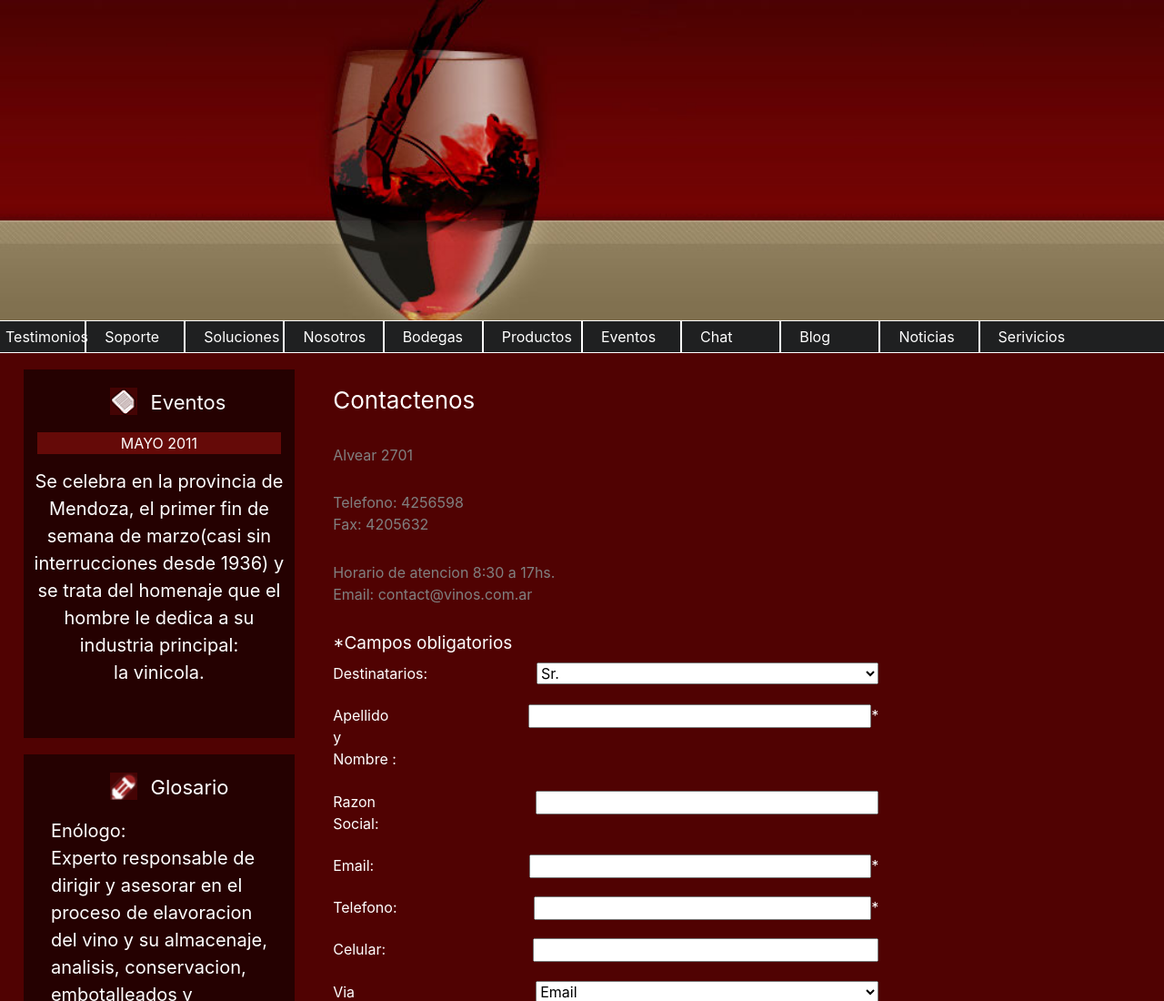
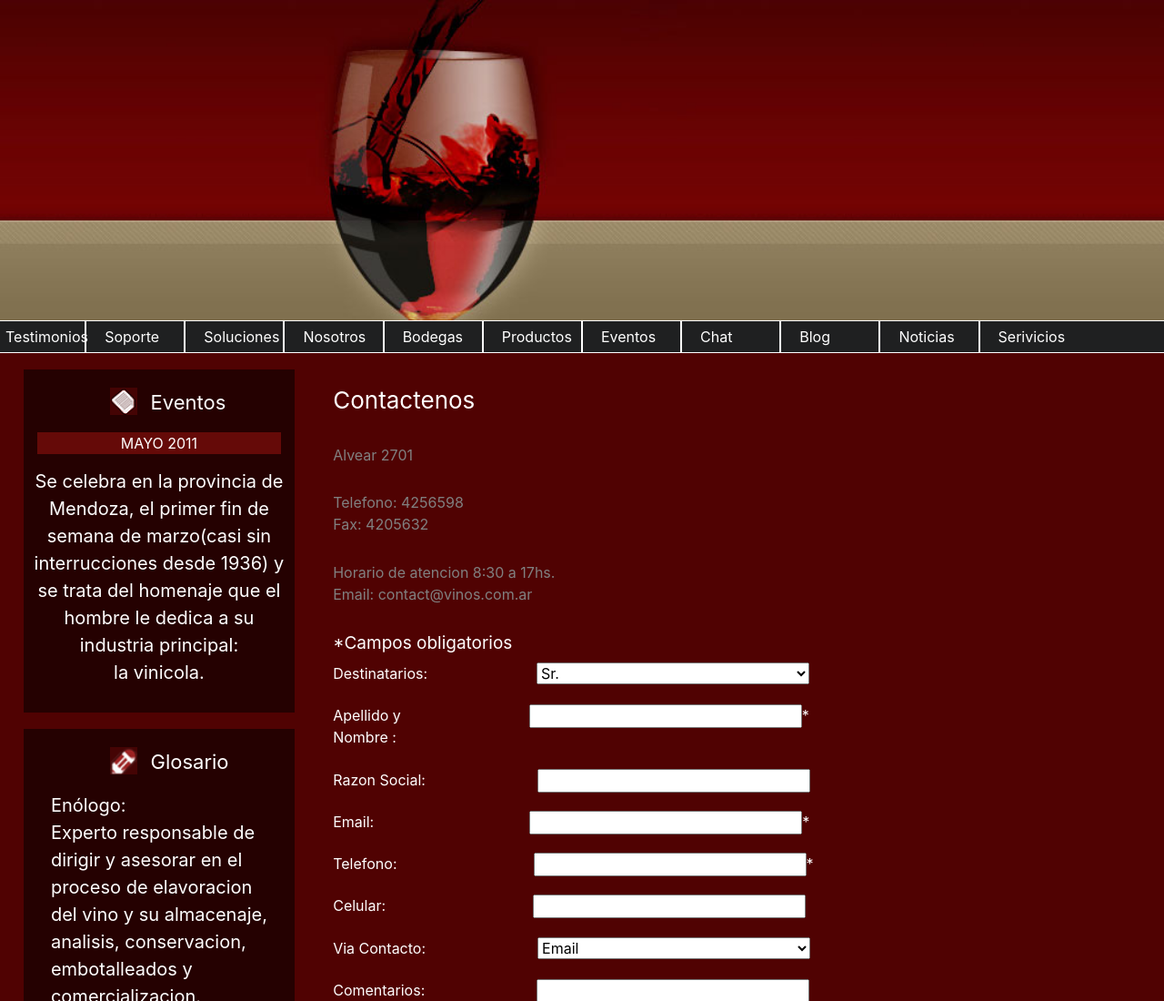
Before and after one commit to jdemaria22/I2, a plain HTML site: page contact.html in a window 1280 px wide. Shown: the top 1100 px of the page at 91% size. Drawn offline with nearby package versions, Linux system fonts and the light colour scheme.

Commit message:
Add files via upload

```diff
--- a/contact.html
+++ b/contact.html
@@ -121,11 +121,11 @@
 			<div class="flexx mejores subtitulos_contact_1">
 				*Campos obligatorios
 			</div>
-			<div class="flexx mejores form_labels">
+			<div class="flexx mejores form_labels" id="0">
 				<p>
 					Destinatarios:
 				</p>
-				<select id="campos_form" name="destinatarios">
+				<select id="campos_form" name="destinatarios" onblur="cargarCheck(0)">
 
 					<option selected>Sr.</option>
 
@@ -135,45 +135,45 @@
 
 				</select>
 			</div>
-			<div class="flexx mejores form_labels">
+			<div class="flexx mejores form_labels" id="1">
 				<p>
 					Apellido y   <br>
 					Nombre :
 				</p>
-				<input id="campos_form_text" type="text" name="Nombre">
+				<input id="campos_form_text" type="text" name="Nombre" onblur="cargarCheck(1)">
 				<p>*</p>
 			</div>
-			<div class="flexx mejores form_labels">
+			<div class="flexx mejores form_labels" id="2">
 				<p>
 					Razon Social:
 				</p>
-				<input id="campos_form_text_razon" type="text" name="Razon">
+				<input id="campos_form_text_razon" type="text" style="text-transform:uppercase;" value="" onblur="cargarCheck(2)" onkeyup="javascript:this.value=this.value.toUpperCase();" name="Razon">
 			</div>
-			<div class="flexx mejores form_labels">
+			<div class="flexx mejores form_labels" id="3">
 				<p>
 					Email:
 				</p>
-				<input id="campos_form_text_email" type="text" name="Email">
+				<input id="campos_form_text_email" type="text" onblur="cargarCheck(3)" name="Email">
 				<p>*</p>
 			</div>
-			<div class="flexx mejores form_labels">
+			<div class="flexx mejores form_labels" id="4">
 				<p>
 					Telefono:
 				</p>
-				<input id="campos_form_text_telefono" type="tel" name="Telefono">
+				<input id="campos_form_text_telefono" type="tel" name="Telefono" onblur="cargarCheck(4)">
 				<p>*</p>
 			</div>
-			<div class="flexx mejores form_labels">
+			<div class="flexx mejores form_labels" id="5">
 				<p>
 					Celular:
 				</p>
-				<input id="campos_form_text_celular" type="tel" name="Celular">
+				<input id="campos_form_text_celular" type="tel" name="Celular" onblur="cargarCheck(5)">
 			</div>
-			<div class="flexx mejores form_labels">
+			<div class="flexx mejores form_labels" id="6">
 				<p>
 					Via Contacto:
 				</p>
-				<select id="campos_form_text_contacto" name="contacto">
+				<select id="campos_form_text_contacto" name="contacto" onblur="cargarCheck(6)">
 
 					<option selected>Email</option>
 
@@ -251,6 +251,36 @@
 			}
 		}
 
+		function cargarCheck(id) {
+			var elemento = document.getElementById(id.toString());
+			if (elemento.getElementsByTagName("span").length > 0) {
+
+			}  else {
+				if (id == 1 || id == 3 || id == 4 ){
+					if (id == 1) {
+						if (validarNombre($('#campos_form_text').val())){
+							document.getElementById(id.toString()).innerHTML += "<span>&#10004;</span>";
+						}
+						else
+						{document.getElementById(id.toString()).innerHTML += "<span>&#10008;</span>";}
+					}
+
+
+					if (id == 3 ) {
+						if ($('#campos_form_text_email').val().length > 0 && validarMail($('#campos_form_text_email').val())){
+							document.getElementById(id.toString()).innerHTML += "<span>&#10004;</span>";
+						} else {document.getElementById(id.toString()).innerHTML += "<span>&#10008;</span>";}
+					}
+
+					if (id == 4 ){
+						if ($('#campos_form_text_telefono').val().length > 0 && validarTelefono($('#campos_form_text_telefono').val())){
+							document.getElementById(id.toString()).innerHTML += "<span>&#10004;</span>";
+						} else {document.getElementById(id.toString()).innerHTML += "<span>&#10008;</span>";}
+					}
+
+				} else {document.getElementById(id.toString()).innerHTML += "<span style='margin-left:1%;'>&#10004;</span>";}
+			}
+		}
 
 	</script>
 	<!-- Optional JavaScript !!!!!BOOTSTRAT!!!!! -->
--- a/style.css
+++ b/style.css
@@ -202,7 +202,7 @@
 }
 #campos_form{
   margin-left: 20%;
-  width: 64%;
+  width: 50%;
   height: 100%;
 }
 .form_labels{
@@ -211,37 +211,37 @@
 }
 #campos_form_text{
   margin-left: 23.5%;
-  width: 64%;
+  width: 50%;
   height: 15%;
 }
 #campos_form_text_razon{
   margin-left: 20.5%;
-  width: 64%;
+  width: 50%;
   height: 15%;
 }
 #campos_form_text_email{
   margin-left: 28.5%;
-  width: 64%;
+  width: 50%;
   height: 15%;
 }
 #campos_form_text_telefono{
   margin-left: 25%;
-  width: 64%;
+  width: 50%;
   height: 15%;
 }
 #campos_form_text_celular{
   margin-left: 27%;
-  width: 64%;
+  width: 50%;
   height: 15%;
 }
 #campos_form_text_contacto{
   margin-left: 20.5%;
-  width: 64%;
+  width: 50%;
   height: 15%;
 }
 #campos_form_text_comentario{
   margin-left: 20.5%;
-  width: 64%;
+  width: 50%;
   height: 200px;
 }
 .boton_enviar{
```
